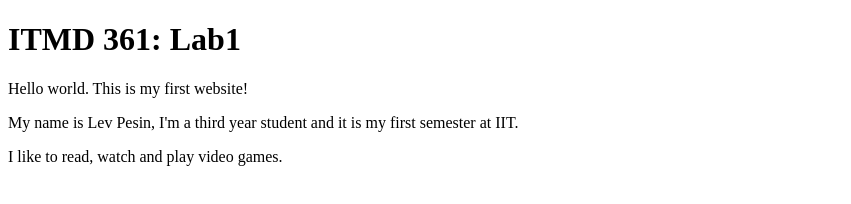
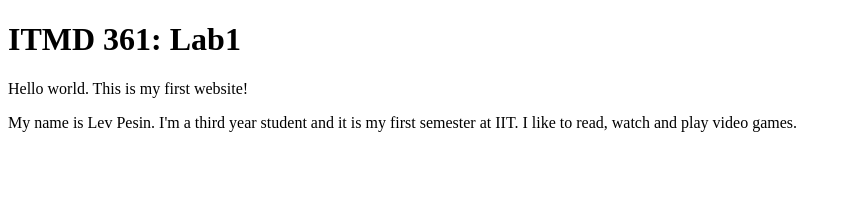
Before and after one commit to LevPesin-Tech/ITMD-361-Lab1, a plain HTML site: page index.html in a window 1280 px wide. Shown: the whole page, without its empty margins (0-851 px from the left). Drawn offline with Linux system fonts and the light colour scheme.

Commit message:
Update index.html

```diff
--- a/index.html
+++ b/index.html
@@ -9,7 +9,6 @@
 
     <p>Hello world. This is my first website!</p>
 
-    <p>My name is Lev Pesin, I'm a third year student and it is my first semester at IIT.</p>
-	<p>I like to read, watch and play video games.</p>
+    <p>My name is Lev Pesin. I'm a third year student and it is my first semester at IIT. I like to read, watch and play video games.</p>
   </body>
 </html>
```
